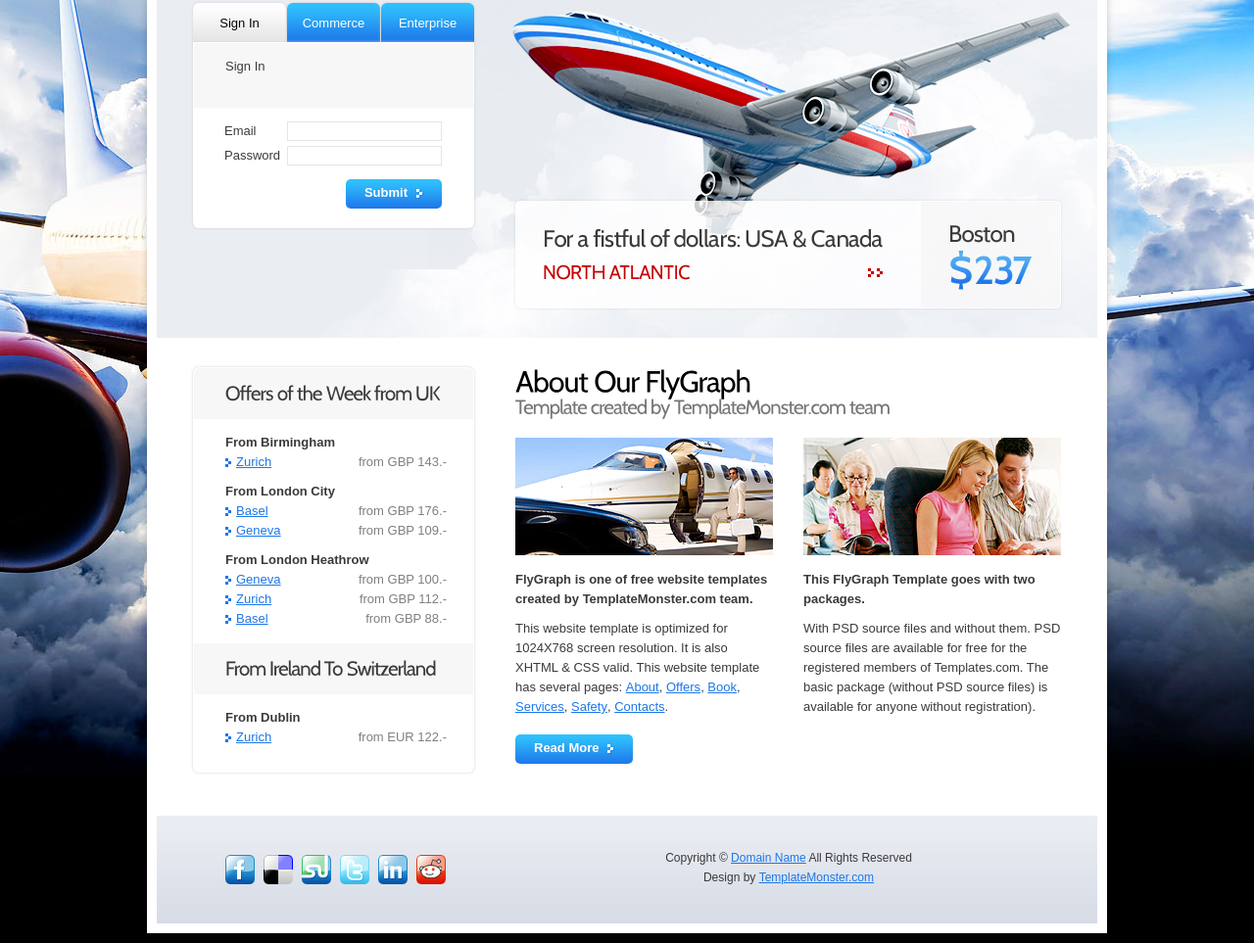
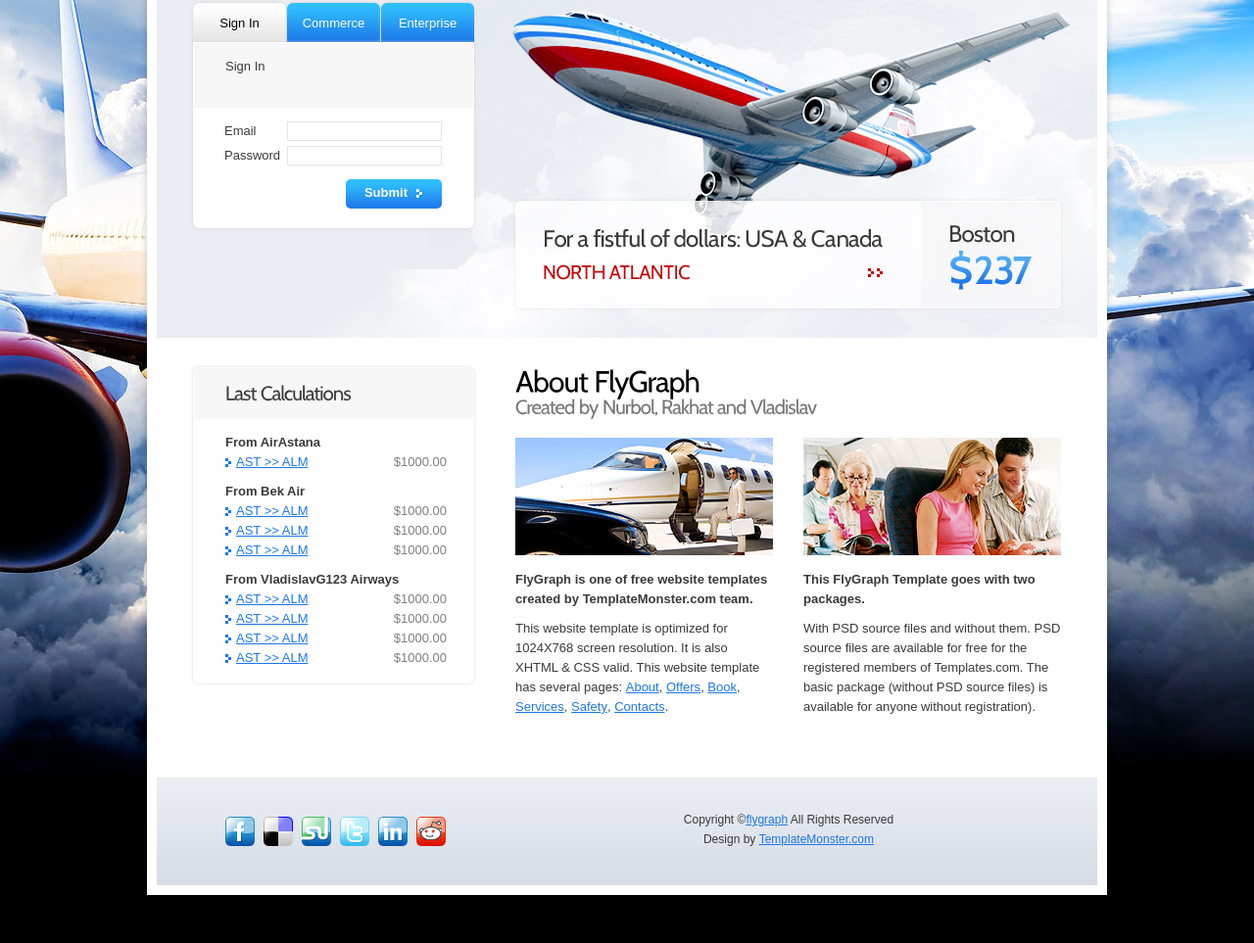
Before and after one commit to VladislavG123/flygraph-design, a plain HTML site: page index.html in a window 1280 px wide. Shown: the part 277-1240 px from the top of the page at 98% size. After the commit the page ends 1201 px from the top, so only its background shows below. Drawn offline with Linux system fonts and the light colour scheme.

Commit message:
Landing Page

```diff
--- a/index.html
+++ b/index.html
@@ -26,7 +26,7 @@
   <header>
     <div class="wrapper">
       <h1><a href="index.html" id="logo">FlyGraph</a></h1>
-      <span id="slogan">Fast, Frequent &amp; Safe Flights</span>
+      <span id="slogan">Fast, Accurate & Realistic Calculations</span>
       <nav id="top_nav">
         <ul>
           <li><a href="index.html" class="nav1">Home</a></li>
@@ -136,33 +136,29 @@
     <div class="wrapper pad1">
       <article class="col1">
         <div class="box1">
-          <h2 class="top">Offers of the Week from UK</h2>
-          <div class="pad"> <strong>From Birmingham</strong><br>
+          <h2 class="top">Last Calculations</h2>
+          <div class="pad"> <strong>From AirAstana</strong><br>
             <ul class="pad_bot1 list1">
-              <li> <span class="right color1">from GBP 143.-</span> <a href="book2.html">Zurich</a> </li>
+              <li> <span class="right color1">$1000.00</span> <a href="book2.html">AST >> ALM</a> </li>
             </ul>
-            <strong>From London City</strong><br>
+            <strong>From Bek Air</strong><br>
             <ul class="pad_bot1 list1">
-              <li> <span class="right color1">from GBP 176.-</span> <a href="book2.html">Basel</a> </li>
-              <li> <span class="right color1">from GBP 109.-</span> <a href="book2.html">Geneva</a> </li>
+              <li> <span class="right color1">$1000.00</span> <a href="book2.html">AST >> ALM</a> </li>
+              <li> <span class="right color1">$1000.00</span> <a href="book2.html">AST >> ALM</a> </li>
+              <li> <span class="right color1">$1000.00</span> <a href="book2.html">AST >> ALM</a> </li>
             </ul>
-            <strong>From London Heathrow</strong><br>
+            <strong>From VladislavG123 Airways</strong><br>
             <ul class="pad_bot2 list1">
-              <li> <span class="right color1">from GBP 100.-</span> <a href="book2.html">Geneva</a> </li>
-              <li> <span class="right color1">from GBP 112.-</span> <a href="book2.html">Zurich</a> </li>
-              <li> <span class="right color1">from GBP 88.-</span> <a href="book2.html">Basel</a> </li>
-            </ul>
-          </div>
-          <h2>From Ireland To Switzerland</h2>
-          <div class="pad"> <strong>From Dublin</strong><br>
-            <ul class="pad_bot2 list1">
-              <li class="pad_bot1"> <span class="right color1">from EUR 122.-</span> <a href="book2.html">Zurich</a> </li>
+              <li> <span class="right color1">$1000.00</span> <a href="book2.html">AST >> ALM</a> </li>
+              <li> <span class="right color1">$1000.00</span> <a href="book2.html">AST >> ALM</a> </li>
+              <li> <span class="right color1">$1000.00</span> <a href="book2.html">AST >> ALM</a> </li>
+              <li> <span class="right color1">$1000.00</span> <a href="book2.html">AST >> ALM</a> </li>
             </ul>
           </div>
         </div>
       </article>
       <article class="col2">
-        <h3>About Our FlyGraph<span>Template created by TemplateMonster.com team</span></h3>
+        <h3>About FlyGraph<span>Created by Nurbol, Rakhat and Vladislav</span></h3>
         <div class="wrapper">
           <article class="cols">
             <figure><img src="images/page1_img1.jpg" alt="" class="pad_bot2"></figure>
@@ -175,7 +171,7 @@
             <p>With PSD source files and without them. PSD source files are available for free for the registered members of Templates.com. The basic package (without PSD source files) is available for anyone without registration).</p>
           </article>
         </div>
-        <a href="#" class="button1"><strong>Read More</strong></a> </article>
+      </article>
     </div>
   </section>
   <!--content end-->
@@ -190,7 +186,7 @@
         <li><a href="#" class="normaltip"><img src="images/icon5.jpg" alt=""></a></li>
         <li><a href="#" class="normaltip"><img src="images/icon6.jpg" alt=""></a></li>
       </ul>
-      <div class="links">Copyright &copy; <a href="#">Domain Name</a> All Rights Reserved<br>
+      <div class="links">Copyright &copy;<a href="#">flygraph</a> All Rights Reserved<br>
         Design by <a target="_blank" href="http://www.templatemonster.com/">TemplateMonster.com</a></div>
     </div>
   </footer>
```
